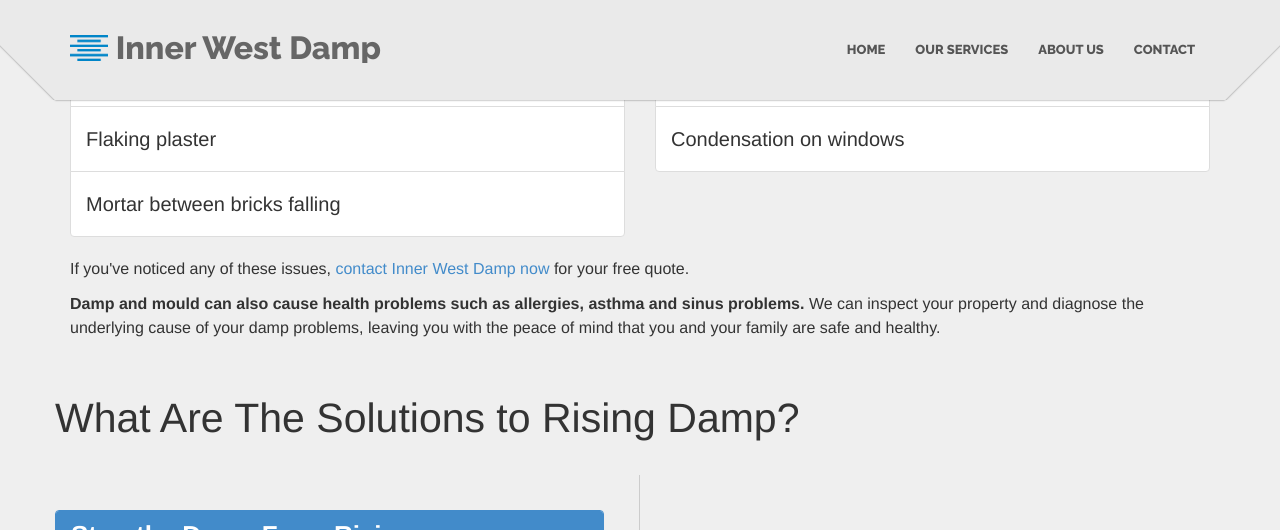
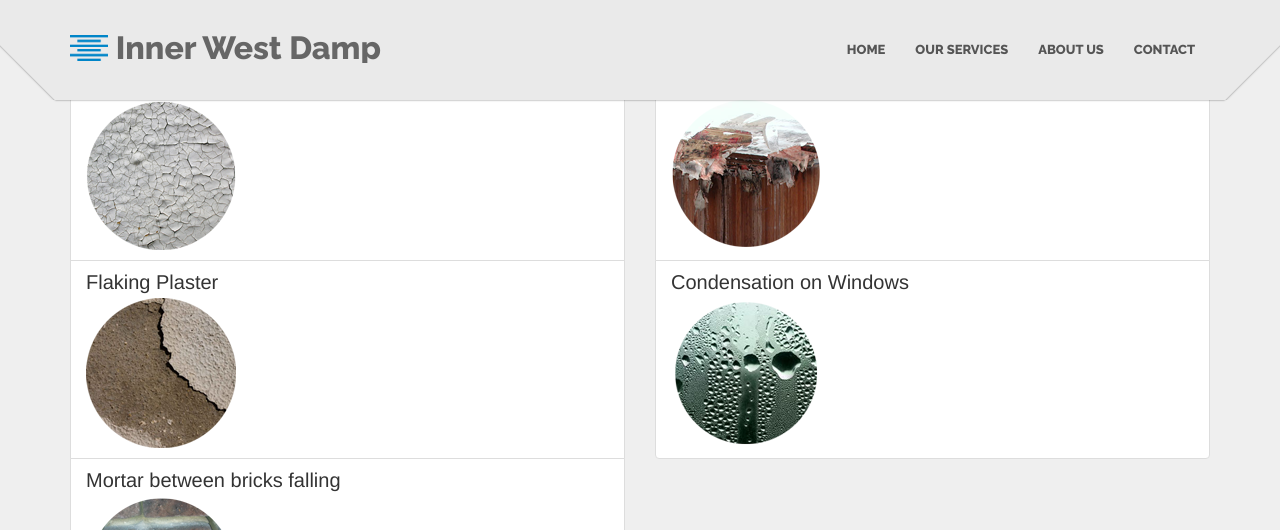
Before and after one commit to innerwestdamp/innerwestdamp.github.io, a Jekyll site: the page built from services.html, in a window 1280 px wide and 1400 px high, scrolled down 269 px. Shown: the top 530 px of the window. Built offline with Jekyll 4.4.1, drawn with Linux system fonts in a browser that asks for light colours; nearby versions of some CDN libraries; some of the changed text lies outside the part shown; grey boxes are pictures that could not be loaded.

Commit message:
new pictures added and services page redone

```diff
--- a/services.html
+++ b/services.html
@@ -14,90 +14,112 @@
    <div class="container">
       <div class="row">
           <div class="col-sm-12 col-md-12">
-            <h1>How Do You Know If You Have a Problem With Damp?</h1><br>
-            <p>Many people are unaware they have a damp problem.  Common symptoms include: </p>
+            <h1>Do You Have a Problem With Damp?</h1><br>
+            <p class="lead">Many people are unaware they have a damp problem.  Common symptoms include: </p>
           </div>
             <div class="col-sm-12 col-md-6">
-              <ul class="list-group">
-                <li class="list-group-item">
-                  <h4>Peeling paint</h4>
-                </li>
-                <li class="list-group-item">
-                  <h4>Flaking plaster</h4>
-                </li>
-                <li class="list-group-item">
-                  <h4>Mortar between bricks falling<h4>
-                </li>
-              </ul>
+              <div class="list-group">
+                <a href="#" class="list-group-item">
+                  <h4 class="list-group-item-heading">Peeling paint</h4>
+                  <img src="/images/peeling_paint.png" alt="client">
+                </a>
+                <a href="#" class="list-group-item">
+                  <h4 class="list-group-item-heading">Flaking Plaster</h4>
+                  <img src="/images/plaster.png" alt="client">
+                </a>
+                <a href="#" class="list-group-item">
+                  <h4 class="list-group-item-heading">Mortar between bricks falling</h4>
+                  <img src="/images/mortar.png" alt="client">
+                </a>
+              </div>
             </div>
             <div class="col-sm-12 col-md-6">
-              <ul class="list-group">
-                <li class="list-group-item">
-                  <h4>Musty odours</h4>
-                </li>
-                <li class="list-group-item">
-                  <h4>Condensation on windows</h4>
-                </li>
-              </ul>
+               <div class="list-group">
+                <a href="#" class="list-group-item">
+                  <h4 class="list-group-item-heading">Musty Odours</h4>
+                  <img src="/images/musty.png" alt="client">
+                </a>
+                <a href="#" class="list-group-item">
+                  <h4 class="list-group-item-heading">Condensation on Windows</h4>
+                  <img src="/images/condensation.png" alt="client">
+                </a>
+              </div>
             </div>
           <div class="col-sm-12 col-md-12">
             <p>
-              If you've noticed any of these issues, <a href="/contact" target="_blank">contact Inner West Damp now</a> for your free quote.
+              If you've noticed any of these issues, contact <a href="/contact" target="_blank">Inner West Damp now</a> for your free quote.
             </p>
-            <p><strong>Damp and mould can also cause health problems such as allergies, asthma and sinus problems.</strong>  We can inspect your property and diagnose the underlying cause of your damp problems, leaving you with the peace of mind that you and your family are safe and healthy.
+            <p><strong>Damp and mould can also cause general health problems such as allergies, asthma and sinus problems.</strong> We can inspect your property and diagnose the underlying cause of your damp problems, leaving you with the peace of mind that you and your family are safe and healthy.
             </p>
 
           </div>
       </div>
       <div class="row"><br>
+        <div class="col-sm-12 col-md-12">
+          <h1>Our Damp Solutions</h1><br>
 
-        <h1>What Are The Solutions to Rising Damp?</h1><br>
+          <p>Our approach is focused on diagnosing the issue correctly and offering the right solution.
+              What may appear to be rising damp could be something as simple as a leaking gutter or garden bed transferring moisture laterally into the walls of the house.</p>
+        </div>
+      </div>
+      <div class="row">
+        <div class="col-sm-12 col-md-6">
+          <h2>Rising Damp</h2>
 
-        <div class="col-sm-12 col-md-6 horizontal_teaser_left">
-          <div class="panel panel-primary">
-            <div class="panel-heading">
-              <h3 class="panel-title">Stop the Damp From Rising</h3>
-            </div>
-            <div class="panel-body">
-              <p><strong>We are the only installer of Dryzone in Sydney's Inner West.</strong></p>
-              <p>Dryzone is the best selling rising salt damp solution in the world.  It offers a higher degree of protection against rising damp than traditional chemical solutions.  Dryzone is <strong>safe, environmentally friendly and offers excellent value.</strong>    </p>
-              <p>Still want to know more about Dryzone?  (We don't blame you, it's pretty interesting!)  Check out the video,  don't worry we'll wait here.       </p>
-            </div>
-          </div>
-        </div>
-        <div class="col-sm-12 col-md-6 horizontal_teaser_right">
+          <p>In simple terms rising damp occurs when ground water travels upwards through porous building materials such as brick, sandstone, or mortar.<p>
+
+          <p>This dampness then extends to cause secondary dampness to a building resulting in problems such as paint flaking, wall stains, and the appearance of mould. Watch the video below for a more complete explanation. </p>
+
           <div class="embed-responsive embed-responsive-4by3">
             <iframe class="embed-responsive-item" frameborder="0" allowfullscreen="" src="http://www.youtube.com/embed/videoseries?list=PLel4TuM8vQSBsonTeJgkpnb3c_GwlIJl9&amp;hl=en_US&amp;rel=0&amp;loop=1">
             </iframe>
           </div>
         </div>
+        <div class="col-sm-12 col-md-6">
+
+          <br>
+          <br>
+          <br>
+          <div class="list-group">
+            <a href="#" class="list-group-item">
+            <h4 class="list-group-item-heading">Fan Ventilation Systems</h4>
+            <p class="list-group-item-text">
+
+            </p>
+            </a>
+            <a href="#" class="list-group-item">
+            <h4 class="list-group-item-heading">Dryzone</h4>
+              <p class="list-group-item-text">We are the only installer of Dryzone in Sydney's Inner West.
+              <p>Dryzone is the best selling rising salt damp solution in the world. It offers a higher degree of protection against rising damp than traditional chemical solutions. Dryzone is safe, environmentally friendly and offers excellent value.</p>
+            </p>
+            </a>
+          </div>
+        </div>
       </div>
       <div class="row">
-        <div class="col-sm-12 col-md-6 horizontal_teaser_left">
-          <div class="panel panel-primary">
-            <div class="panel-heading">
-              <h3 class="panel-title">Increase Ventilation</h3>
-            </div>
-            <div class="panel-body">
-              <p>Improved sub–floor ventilation allows <strong>clean, fresh air</strong> to circulate under your floor, helping to reduce musty odours inside the home.  A <strong>simple, inexpensive and effective</strong> means of keeping damp to a minimum at a sub–floor level is to upgrade the existing vents.</p>
-              <p>A few of the many benefits of passive ventilation: </p>
-                  <ul class="list-group">
-                    <li class="list-group-item">Environmentally friendly</li>
-                    <li class="list-group-item">No running costs</li>
-                    <li class="list-group-item">Allows light in to deter termites</li>
-                    <li class="list-group-item">Cost effective</li>
-                  </ul>
-                  <p><a href="/contact">Speak to Inner West Damp</a> today about increasing the ventilation in your property.</p>
-            </div>
+        <div class="col-sm-12 col-md-6">
+          <h2>Sub-Floor Ventilation</h2>
+          <p> Musty odours and condensation on windows can appear in a building with inadequate ventilation.
+
+            <p>Improved sub–floor ventilation allows clean, fresh air to circulate under your floor, helping to reduce musty odours inside the home. A simple, inexpensive and effective means of keeping damp to a minimum at a sub–floor level is to upgrade the existing vents. </p>
+        </div>
+        <div class="col-sm-12 col-md-6">
+          <br>
+          <br>
+          <br>
+          <div class="list-group">
+            <a href="#" class="list-group-item">
+            <h4 class="list-group-item-heading">Replacement of vents</h4>
+            <p class="list-group-item-text">
+            </p>
+            </a>
+            <a href="#" class="list-group-item">
+            <h4 class="list-group-item-heading">List group item heading</h4>
+              <p class="list-group-item-text">We are the only installer of Dryzone in Sydney's Inner West.
+              <p>Dryzone is the best selling rising salt damp solution in the world. It offers a higher degree of protection against rising damp than traditional chemical solutions. Dryzone is safe, environmentally friendly and offers excellent value.</p>
+            </p>
+            </a>
           </div>
-        </div>
-        <div class="col-sm-12 col-md-6 horizontal_teaser_right">
-           <!--<figure style="background-image:url(images/portfolio/t4.jpg)"> </figure>-->
-            <p> holder text </p>
-            <div class="twentytwenty-container">
-              <img src="/images/img_before.png" alt="before" />
-              <img src="/images/img_after.jpg" alt="after" />
-            </div>
         </div>
       </div>
    </div>
```
Also changed, not shown: images/condensation.png (added), images/mortar.png (added), images/musty.png (added), images/peeling_paint.png (added), images/plaster.png (added), 3 other files.
